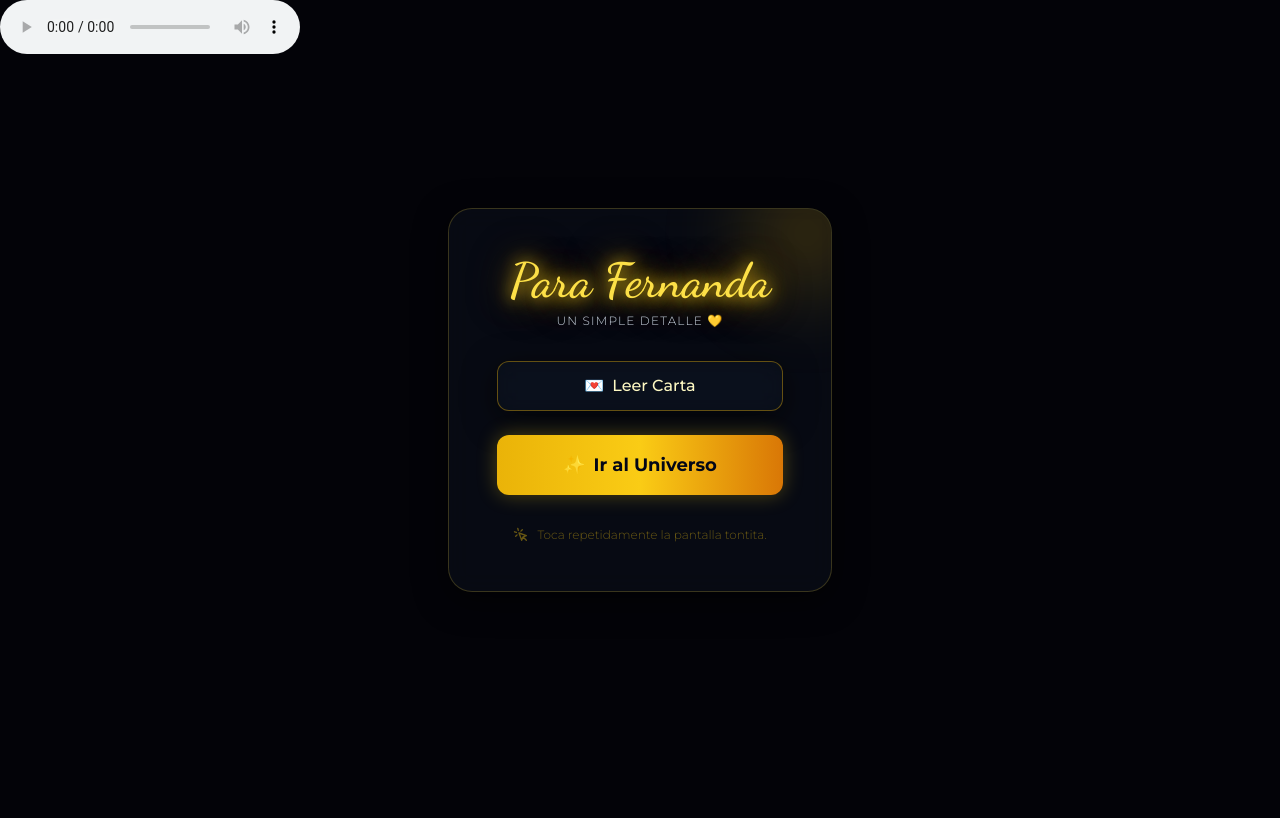
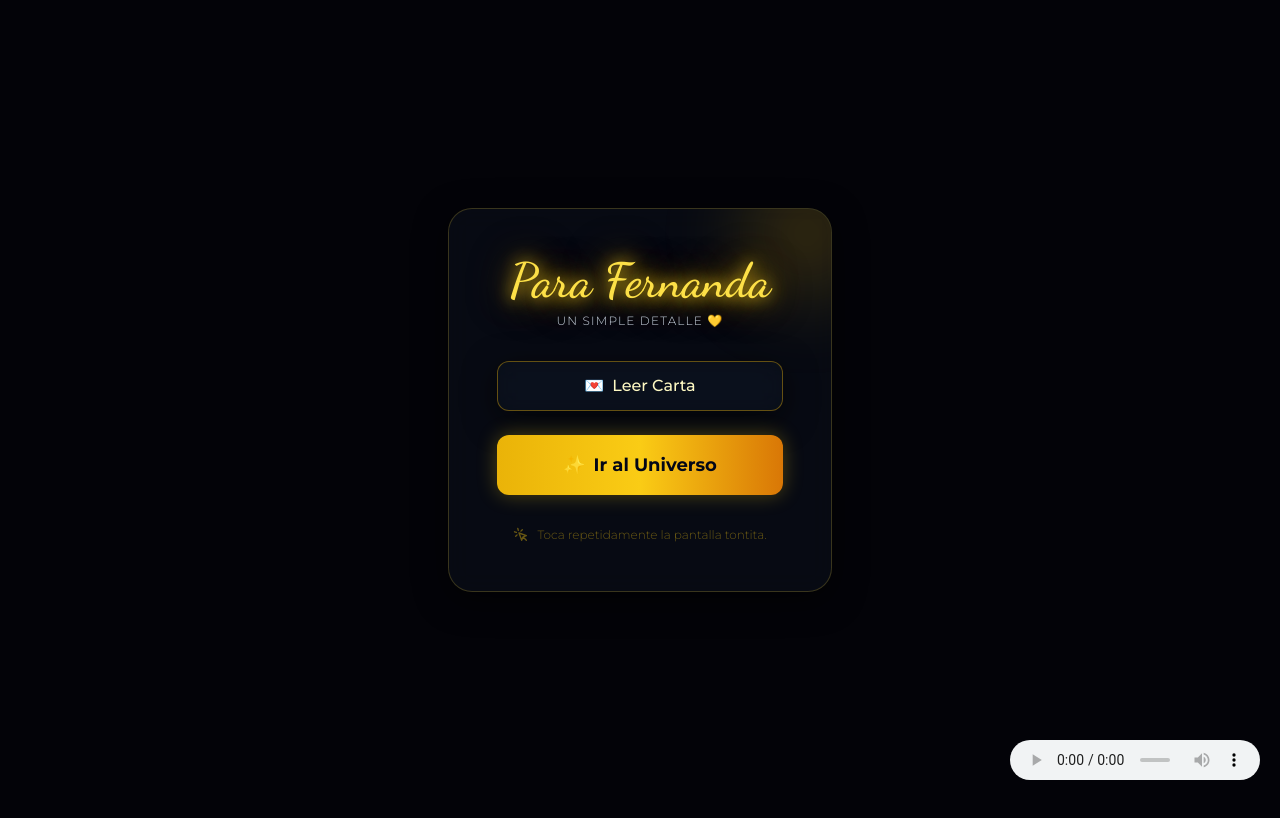
Before and after one commit to amorro2207-ops/Un-simple-detalle, a plain HTML site: page index.html in a window 1280 px wide. Shown: the top 818 px of the page. Drawn offline with nearby package versions, Linux system fonts and the light colour scheme.

Commit message:
Update index.html

```diff
--- a/index.html
+++ b/index.html
@@ -124,7 +124,10 @@
 </head>
 <body>
 
-    <audio src="https://rr5---sn-fpoxuuxa-aphs.googlevideo.com/videoplayback?expire=1790029111&ei=11ixaoDGEMGWr9gPve3ZoAQ&ip=82.26.208.130&id=o-ANK00hAyVNBRxDQjSVeNxMIY7VmPEFE0A32RxPtSil3m&itag=18&source=youtube&requiressl=yes&xpc=EgVo2aDSNQ%3D%3D&rms=aub%2Caub&bui=AR3QkAl84Z4ftXAyvtcPZMmHxgiiJjMqXXv38BKNA3uvHy13Wy80_8y8hPQBQBrK1QOcRoWUSTPmgb5r&spc=I-rgITxzmlkF5O6vIa8imiGYZHyXUY53PzQYnjNV1XjQsYTb4aBnpjwvivVGR75e9Ds&vprv=1&svpuc=1&mime=video%2Fmp4&rqh=1&gir=yes&clen=4278829&ratebypass=yes&dur=221.936&lmt=1783236823644901&fexp=51565115&c=ANDROID&txp=5538534&sparams=expire%2Cei%2Cip%2Cid%2Citag%2Csource%2Crequiressl%2Cxpc%2Cbui%2Cspc%2Cvprv%2Csvpuc%2Cmime%2Crqh%2Cgir%2Cclen%2Cratebypass%2Cdur%2Clmt&sig=AE0s2JYwRAIgM-YF0f4swUAMyJonll6FeUZ1pN04vUXp1UlxTOtlXeQCICX6o01NmuFI42fwq3YA9TdtCIlaRfVWod_cNJUah0mq&redirect_counter=1&rm=sn-ab5ezz7z&rrc=104&req_id=9ff998983a08a3ee&cms_redirect=yes&ipbypass=yes&met=1790007519,&mh=9H&mip=38.25.83.142&mm=18&mn=sn-fpoxuuxa-aphs&ms=aub&mt=1790007164&mv=m&mvi=5&pl=24&lsparams=ipbypass,met,mh,mip,mm,mn,ms,mv,mvi,pl,rms&lsig=APaTxxMwRQIgQW9jwQte1f8reuDWtXFShN4vJ7l_i69mm_b96miSaf4CIQDg70X754Qptpi6_KIYnkhVwakpFPwffmu1YQIKRehl7A%3D%3D" autoplay loop controls></audio>
+    <!-- Contenedor flotante para el audio con prioridad de capas -->
+    <div style="position: fixed; bottom: 20px; right: 20px; z-index: 100; pointer-events: auto;">
+    <audio src="https://rr5---sn-fpoxuuxa-aphs.googlevideo.com/videoplayback?expire=1790029111&ei=11ixaoDGEMGWr9gPve3ZoAQ&ip=82.26.208.130&id=o-ANK00hAyVNBRxDQjSVeNxMIY7VmPEFE0A32RxPtSil3m&itag=18&source=youtube&requiressl=yes&xpc=EgVo2aDSNQ%3D%3D&rms=aub%2Caub&bui=AR3QkAl84Z4ftXAyvtcPZMmHxgiiJjMqXXv38BKNA3uvHy13Wy80_8y8hPQBQBrK1QOcRoWUSTPmgb5r&spc=I-rgITxzmlkF5O6vIa8imiGYZHyXUY53PzQYnjNV1XjQsYTb4aBnpjwvivVGR75e9Ds&vprv=1&svpuc=1&mime=video%2Fmp4&rqh=1&gir=yes&clen=4278829&ratebypass=yes&dur=221.936&lmt=1783236823644901&fexp=51565115&c=ANDROID&txp=5538534&sparams=expire%2Cei%2Cip%2Cid%2Citag%2Csource%2Crequiressl%2Cxpc%2Cbui%2Cspc%2Cvprv%2Csvpuc%2Cmime%2Crqh%2Cgir%2Cclen%2Cratebypass%2Cdur%2Clmt&sig=AE0s2JYwRAIgM-YF0f4swUAMyJonll6FeUZ1pN04vUXp1UlxTOtlXeQCICX6o01NmuFI42fwq3YA9TdtCIlaRfVWod_cNJUah0mq&redirect_counter=1&rm=sn-ab5ezz7z&rrc=104&req_id=9ff998983a08a3ee&cms_redirect=yes&ipbypass=yes&met=1790007519,&mh=9H&mip=38.25.83.142&mm=18&mn=sn-fpoxuuxa-aphs&ms=aub&mt=1790007164&mv=m&mvi=5&pl=24&lsparams=ipbypass,met,mh,mip,mm,mn,ms,mv,mvi,pl,rms&lsig=APaTxxMwRQIgQW9jwQte1f8reuDWtXFShN4vJ7l_i69mm_b96miSaf4CIQDg70X754Qptpi6_KIYnkhVwakpFPwffmu1YQIKRehl7A%3D%3D" autoplay loop controls style="width: 250px; height: 40px;"></audio>
+    </div>
 
     <!-- LIENZO PARA EL UNIVERSO 3D -->
     <canvas id="universe-canvas" class="absolute inset-0 w-full h-full z-0"></canvas>
```
